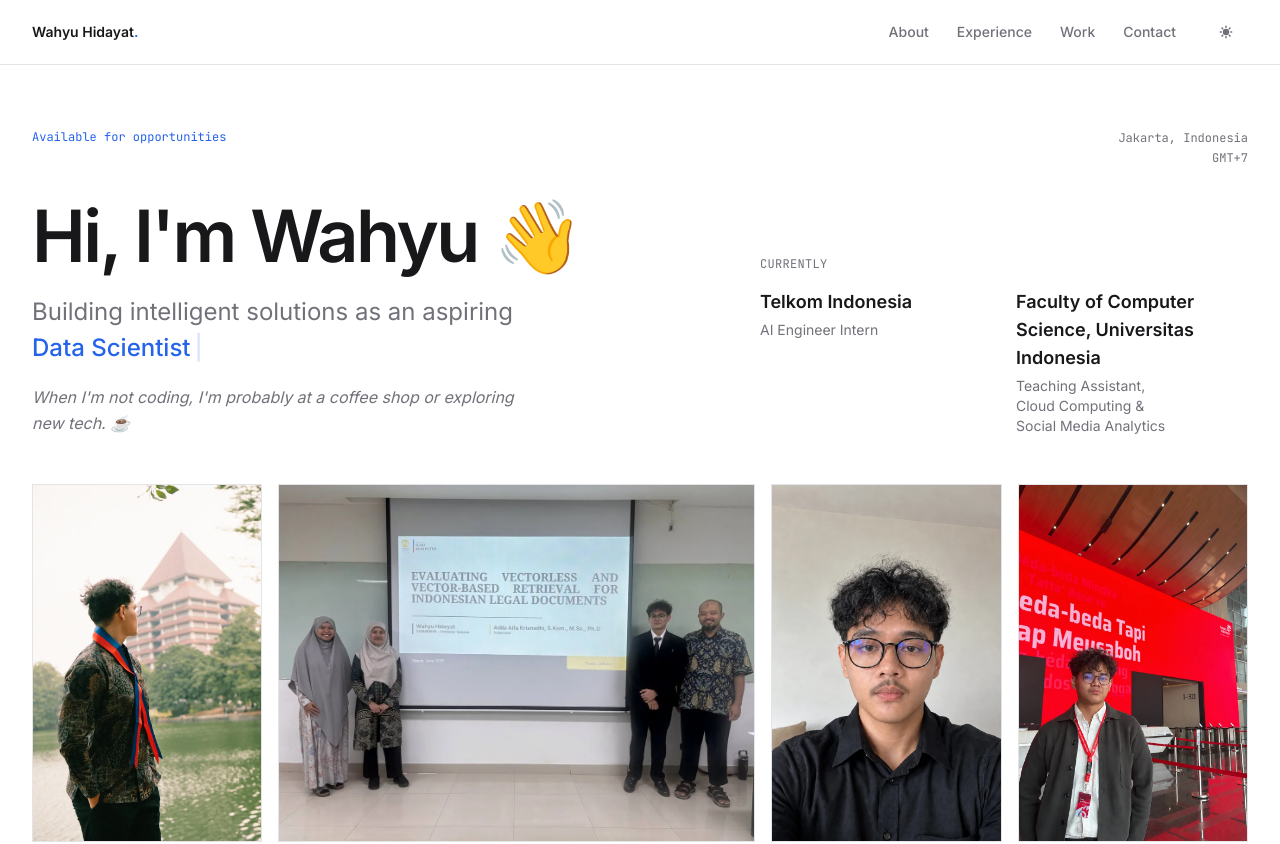
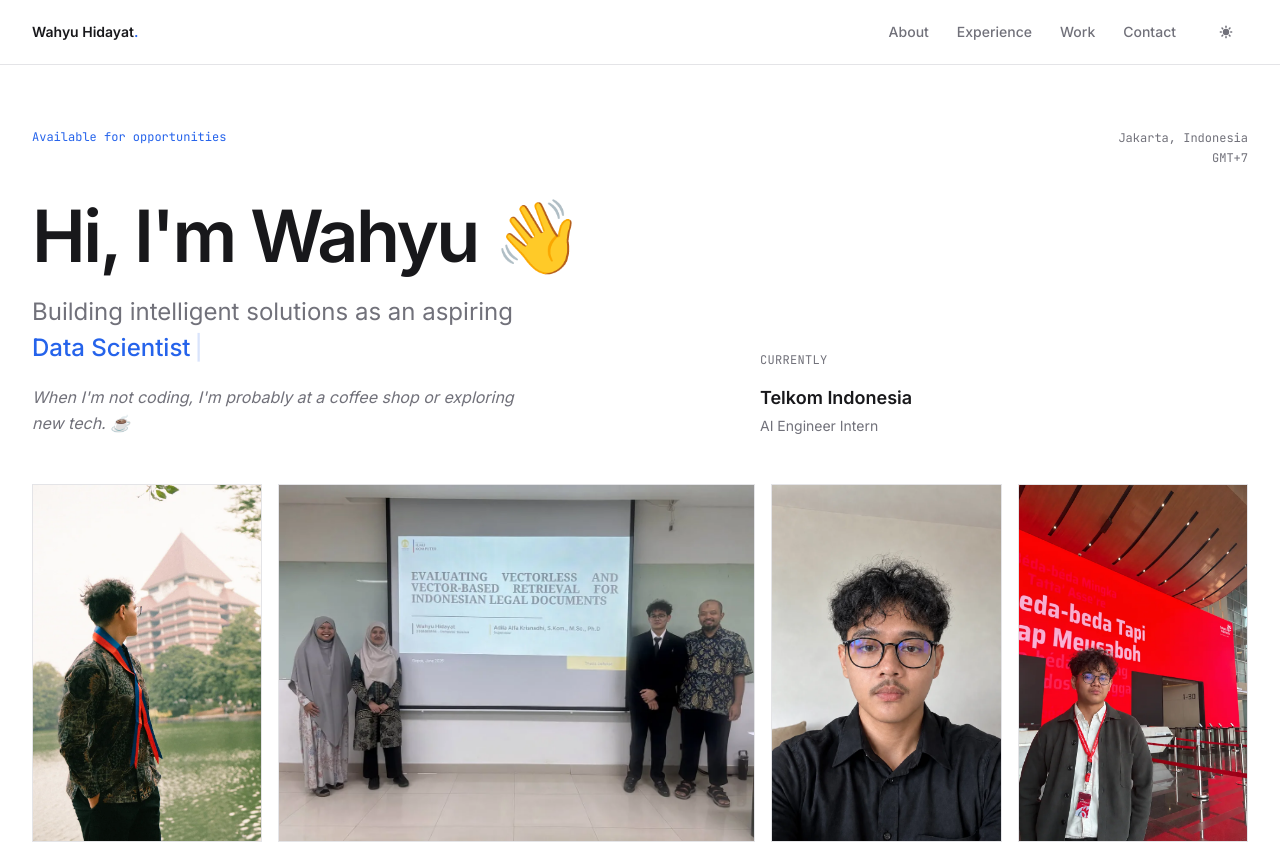
Before and after one commit to wahyuhiddayat/wahyuht, a Next.js app: page / in a window 1280 px wide. Shown: the top 844 px of the page. Built offline with nearby package versions, Linux system fonts and the light colour scheme.

Commit message:
feat: show only the lead current role in the hero

```diff
--- a/src/components/sections/HeroSection.tsx
+++ b/src/components/sections/HeroSection.tsx
@@ -5,7 +5,8 @@ import TypingAnimation from "@/components/TypingAnimation";
 import { experienceData } from "@/data/experience";
 import { personalData } from "@/data/personal";
 
-const CURRENT_ROLES = experienceData.filter(({ period }) => period.endsWith("Present"));
+// Experience is listed newest first, so the first ongoing entry is the headline role.
+const CURRENT_ROLE = experienceData.find(({ period }) => period.endsWith("Present"));
 
 /** Introduces Wahyu with a short sequence of photographs. */
 export default function HeroSection() {
@@ -40,19 +41,15 @@ export default function HeroSection() {
           </p>
         </div>
 
-        <div className="lg:col-span-5">
-          <span className="font-mono text-muted text-xs uppercase tracking-wide block mb-4">
-            Currently
-          </span>
-          <ul className="grid gap-6 sm:grid-cols-2">
-            {CURRENT_ROLES.map(({ company, position }) => (
-              <li key={`${company}-${position}`}>
-                <p className="text-lg font-semibold text-ink">{company}</p>
-                <p className="text-sm text-muted mt-1 text-balance">{position}</p>
-              </li>
-            ))}
-          </ul>
-        </div>
+        {CURRENT_ROLE && (
+          <div className="lg:col-span-5">
+            <span className="font-mono text-muted text-xs uppercase tracking-wide block mb-4">
+              Currently
+            </span>
+            <p className="text-lg font-semibold text-ink">{CURRENT_ROLE.company}</p>
+            <p className="text-sm text-muted mt-1">{CURRENT_ROLE.position}</p>
+          </div>
+        )}
       </div>
 
       <div className="mt-10 lg:mt-12">
```
